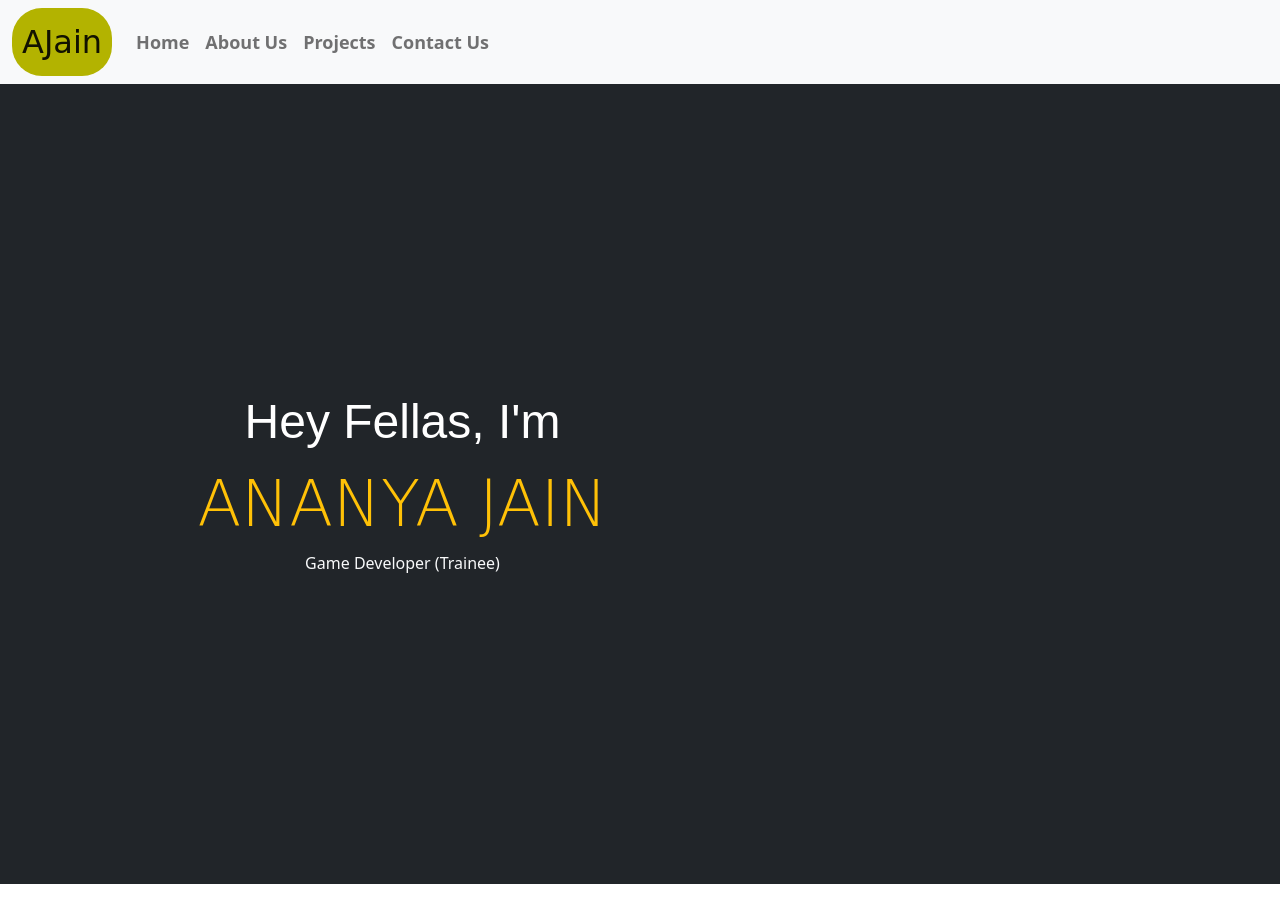
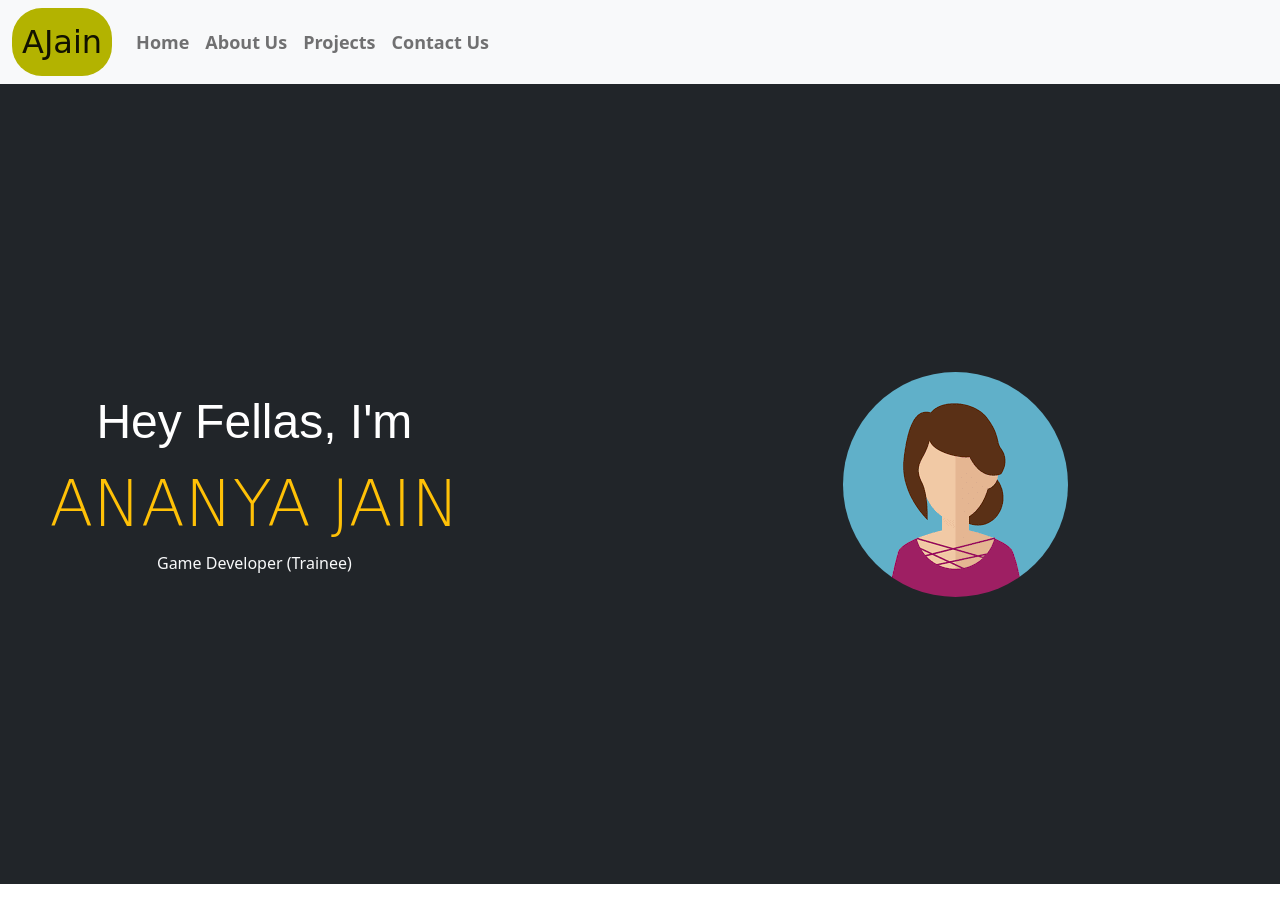
Before and after one commit to Ananya015/assignment-1_IG, a plain HTML site: page index.html in a window 1280 px wide. Drawn offline with nearby package versions, Linux system fonts and the light colour scheme.

Commit message:
add image

```diff
--- a/index.html
+++ b/index.html
@@ -42,11 +42,11 @@
                    <h1 class="display-3 text-uppercase font-weight-bolder text-warning mb" style=" font-family:cursive">Ananya Jain</h1>
                    <div class=" display-7 text-light"> Game Developer (Trainee)</div>
                </div>
-
-
            </div>
         </div>
-
+        <div class="imagee">
+            <img class="pic"src="2.png">
+        </div>
     </div>
 
 
--- a/main.css
+++ b/main.css
@@ -21,5 +21,5 @@
 height: auto;
 width: auto;
 border-radius: 50%;
-float: right;
+margin-right: 200px;
 }
```
Also changed, not shown: 2.png (added).
